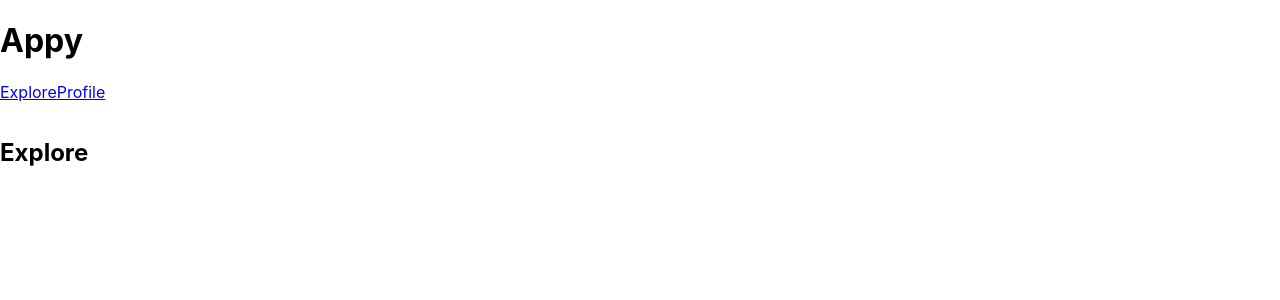
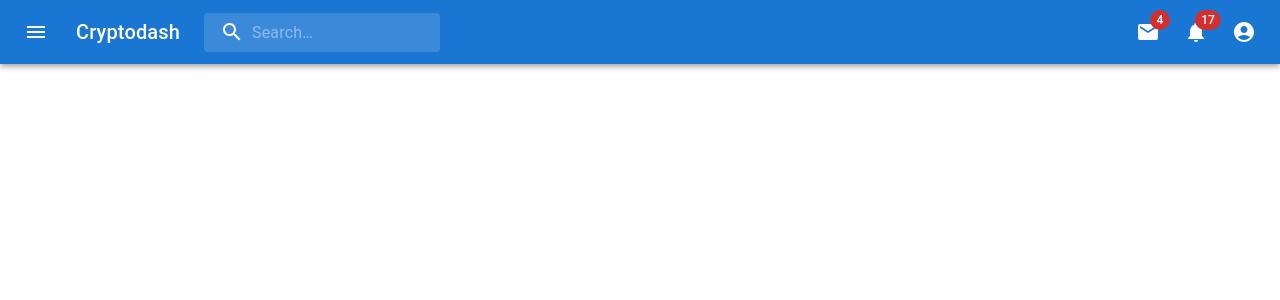
Before and after one commit to ktrom/cryptodash_client, a React (Create React App) app: page /explore in a window 1280 px wide. Shown: the top 300 px of the page. Built offline with nearby package versions, Linux system fonts and the light colour scheme.

Commit message:
added translation and navbar

```diff
--- a/package.json
+++ b/package.json
@@ -5,6 +5,7 @@
   "dependencies": {
     "@emotion/react": "^11.8.2",
     "@emotion/styled": "^11.8.1",
+    "@mui/icons-material": "^5.5.1",
     "@mui/material": "^5.5.3",
     "@testing-library/jest-dom": "^5.16.3",
     "@testing-library/react": "^12.1.4",
@@ -13,8 +14,10 @@
     "@types/node": "^16.11.26",
     "@types/react": "^17.0.43",
     "@types/react-dom": "^17.0.14",
+    "i18next": "^21.6.14",
     "react": "^17.0.2",
     "react-dom": "^17.0.2",
+    "react-i18next": "^11.16.2",
     "react-router-dom": "^6.2.2",
     "react-scripts": "^5.0.0",
     "typescript": "^4.6.3",
--- a/src/App.tsx
+++ b/src/App.tsx
@@ -1,6 +1,7 @@
 import React from "react";
 import "./App.css";
 import { Link, Outlet } from "react-router-dom";
+import { t } from "i18next";
 
 /**
  * Returns the application
@@ -11,8 +12,8 @@ function App() {
     <div>
       <h1>Appy</h1>
       <nav>
-        <Link to="/explore">Explore</Link>
-        <Link to="/profile">Profile</Link>
+        <Link to="/explore">{t("explore")}</Link>
+        <Link to="/profile">{t("profile")}</Link>
       </nav>
       <Outlet />
     </div>
--- /dev/null
+++ b/src/Components/AppBar/index.tsx
@@ -0,0 +1,239 @@
+import * as React from "react";
+import { styled, alpha } from "@mui/material/styles";
+import AppBar from "@mui/material/AppBar";
+import Box from "@mui/material/Box";
+import Toolbar from "@mui/material/Toolbar";
+import IconButton from "@mui/material/IconButton";
+import Typography from "@mui/material/Typography";
+import InputBase from "@mui/material/InputBase";
+import Badge from "@mui/material/Badge";
+import MenuItem from "@mui/material/MenuItem";
+import Menu from "@mui/material/Menu";
+import MenuIcon from "@mui/icons-material/Menu";
+import SearchIcon from "@mui/icons-material/Search";
+import AccountCircle from "@mui/icons-material/AccountCircle";
+import MailIcon from "@mui/icons-material/Mail";
+import NotificationsIcon from "@mui/icons-material/Notifications";
+import MoreIcon from "@mui/icons-material/MoreVert";
+import { t } from "i18next";
+
+const Search = styled("div")(({ theme }) => ({
+  position: "relative",
+  borderRadius: theme.shape.borderRadius,
+  backgroundColor: alpha(theme.palette.common.white, 0.15),
+  "&:hover": {
+    backgroundColor: alpha(theme.palette.common.white, 0.25),
+  },
+  marginRight: theme.spacing(2),
+  marginLeft: 0,
+  width: "100%",
+  [theme.breakpoints.up("sm")]: {
+    marginLeft: theme.spacing(3),
+    width: "auto",
+  },
+}));
+
+const SearchIconWrapper = styled("div")(({ theme }) => ({
+  padding: theme.spacing(0, 2),
+  height: "100%",
+  position: "absolute",
+  pointerEvents: "none",
+  display: "flex",
+  alignItems: "center",
+  justifyContent: "center",
+}));
+
+const StyledInputBase = styled(InputBase)(({ theme }) => ({
+  color: "inherit",
+  "& .MuiInputBase-input": {
+    padding: theme.spacing(1, 1, 1, 0),
+    // vertical padding + font size from searchIcon
+    paddingLeft: `calc(1em + ${theme.spacing(4)})`,
+    transition: theme.transitions.create("width"),
+    width: "100%",
+    [theme.breakpoints.up("md")]: {
+      width: "20ch",
+    },
+  },
+}));
+
+export default function PrimarySearchAppBar() {
+  const [anchorEl, setAnchorEl] = React.useState<null | HTMLElement>(null);
+  const [mobileMoreAnchorEl, setMobileMoreAnchorEl] =
+    React.useState<null | HTMLElement>(null);
+
+  const isMenuOpen = Boolean(anchorEl);
+  const isMobileMenuOpen = Boolean(mobileMoreAnchorEl);
+
+  const handleProfileMenuOpen = (event: React.MouseEvent<HTMLElement>) => {
+    setAnchorEl(event.currentTarget);
+  };
+
+  const handleMobileMenuClose = () => {
+    setMobileMoreAnchorEl(null);
+  };
+
+  const handleMenuClose = () => {
+    setAnchorEl(null);
+    handleMobileMenuClose();
+  };
+
+  const handleMobileMenuOpen = (event: React.MouseEvent<HTMLElement>) => {
+    setMobileMoreAnchorEl(event.currentTarget);
+  };
+
+  const menuId = "primary-search-account-menu";
+  const renderMenu = (
+    <Menu
+      anchorEl={anchorEl}
+      anchorOrigin={{
+        vertical: "top",
+        horizontal: "right",
+      }}
+      id={menuId}
+      keepMounted
+      transformOrigin={{
+        vertical: "top",
+        horizontal: "right",
+      }}
+      open={isMenuOpen}
+      onClose={handleMenuClose}
+    >
+      <MenuItem onClick={handleMenuClose}>{t("profile")}</MenuItem>
+      <MenuItem onClick={handleMenuClose}>My account</MenuItem>
+    </Menu>
+  );
+
+  const mobileMenuId = "primary-search-account-menu-mobile";
+  const renderMobileMenu = (
+    <Menu
+      anchorEl={mobileMoreAnchorEl}
+      anchorOrigin={{
+        vertical: "top",
+        horizontal: "right",
+      }}
+      id={mobileMenuId}
+      keepMounted
+      transformOrigin={{
+        vertical: "top",
+        horizontal: "right",
+      }}
+      open={isMobileMenuOpen}
+      onClose={handleMobileMenuClose}
+    >
+      <MenuItem>
+        <IconButton size="large" aria-label="show 4 new mails" color="inherit">
+          <Badge badgeContent={4} color="error">
+            <MailIcon />
+          </Badge>
+        </IconButton>
+        <p>Messages</p>
+      </MenuItem>
+      <MenuItem>
+        <IconButton
+          size="large"
+          aria-label="show 17 new notifications"
+          color="inherit"
+        >
+          <Badge badgeContent={17} color="error">
+            <NotificationsIcon />
+          </Badge>
+        </IconButton>
+        <p>Notifications</p>
+      </MenuItem>
+      <MenuItem onClick={handleProfileMenuOpen}>
+        <IconButton
+          size="large"
+          aria-label="account of current user"
+          aria-controls="primary-search-account-menu"
+          aria-haspopup="true"
+          color="inherit"
+        >
+          <AccountCircle />
+        </IconButton>
+        <p>Profile</p>
+      </MenuItem>
+    </Menu>
+  );
+
+  return (
+    <Box sx={{ flexGrow: 1 }}>
+      <AppBar position="static">
+        <Toolbar>
+          <IconButton
+            size="large"
+            edge="start"
+            color="inherit"
+            aria-label="open drawer"
+            sx={{ mr: 2 }}
+          >
+            <MenuIcon />
+          </IconButton>
+          <Typography
+            variant="h6"
+            noWrap
+            component="div"
+            sx={{ display: { xs: "none", sm: "block" } }}
+          >
+            {t("cryptodash")}
+          </Typography>
+          <Search>
+            <SearchIconWrapper>
+              <SearchIcon />
+            </SearchIconWrapper>
+            <StyledInputBase
+              placeholder="Search…"
+              inputProps={{ "aria-label": "search" }}
+            />
+          </Search>
+          <Box sx={{ flexGrow: 1 }} />
+          <Box sx={{ display: { xs: "none", md: "flex" } }}>
+            <IconButton
+              size="large"
+              aria-label="show 4 new mails"
+              color="inherit"
+            >
+              <Badge badgeContent={4} color="error">
+                <MailIcon />
+              </Badge>
+            </IconButton>
+            <IconButton
+              size="large"
+              aria-label="show 17 new notifications"
+              color="inherit"
+            >
+              <Badge badgeContent={17} color="error">
+                <NotificationsIcon />
+              </Badge>
+            </IconButton>
+            <IconButton
+              size="large"
+              edge="end"
+              aria-label="account of current user"
+              aria-controls={menuId}
+              aria-haspopup="true"
+              onClick={handleProfileMenuOpen}
+              color="inherit"
+            >
+              <AccountCircle />
+            </IconButton>
+          </Box>
+          <Box sx={{ display: { xs: "flex", md: "none" } }}>
+            <IconButton
+              size="large"
+              aria-label="show more"
+              aria-controls={mobileMenuId}
+              aria-haspopup="true"
+              onClick={handleMobileMenuOpen}
+              color="inherit"
+            >
+              <MoreIcon />
+            </IconButton>
+          </Box>
+        </Toolbar>
+      </AppBar>
+      {renderMobileMenu}
+      {renderMenu}
+    </Box>
+  );
+}
--- a/src/pages/explore/index.tsx
+++ b/src/Pages/ExplorePage/index.tsx
@@ -1,3 +1,4 @@
+import { t } from "i18next";
 import React from "react";
 
 /**
@@ -7,7 +8,7 @@ import React from "react";
 export default function ExplorePage() {
   return (
     <main style={{ padding: "1rem 0" }}>
-      <h2>Explore</h2>
+      <h2>{t("explore")}</h2>
     </main>
   );
 }
--- /dev/null
+++ b/src/Pages/PageNotFoundPage/index.tsx
@@ -0,0 +1,16 @@
+import { t } from "i18next";
+import React from "react";
+import { Link } from "react-router-dom";
+
+/**
+ * Functional component for the Page Not Found Page
+ * @return {JsxElement} Component for the Page Not Found Page
+ */
+export default function PageNotFoundPage() {
+  return (
+    <main style={{ padding: "1rem 0" }}>
+      <h2>{t("pageNotFound")}</h2>
+      <Link to="/">{t("home")}</Link>
+    </main>
+  );
+}
--- a/src/pages/profile/index.tsx
+++ b/src/Pages/ProfilePage/index.tsx
@@ -1,3 +1,4 @@
+import { t } from "i18next";
 import React from "react";
 
 /**
@@ -7,7 +8,7 @@ import React from "react";
 export default function ProfilePage() {
   return (
     <main style={{ padding: "1rem 0" }}>
-      <h2>Profile</h2>
+      <h2>{t("profile")}</h2>
     </main>
   );
 }
--- /dev/null
+++ b/src/i18next/i18n.js
@@ -0,0 +1,28 @@
+import i18n from "i18next";
+import { useCallback } from "react";
+import { initReactI18next } from "react-i18next";
+const enTranslation = require("./translation_en-us.json");
+const vnTranslation = require("./translation_vn.json");
+
+// the translations
+// (tip move them in a JSON file and import them,
+// or even better, manage them separated from your code: https://react.i18next.com/guides/multiple-translation-files)
+const resources = {
+  en: enTranslation,
+  vn: vnTranslation,
+};
+
+i18n
+  .use(initReactI18next) // passes i18n down to react-i18next
+  .init({
+    resources,
+    lng: "en", // language to use, more information here: https://www.i18next.com/overview/configuration-options#languages-namespaces-resources
+    // you can use the i18n.changeLanguage function to change the language manually: https://www.i18next.com/overview/api#changelanguage
+    // if you're using a language detector, do not define the lng option
+
+    interpolation: {
+      escapeValue: false // react already safes from xss
+    }
+  });
+
+  export default i18n;
--- /dev/null
+++ b/src/i18next/translation_en-us.json
@@ -0,0 +1,9 @@
+{
+    "translation": {
+      "cryptodash": "Cryptodash",
+      "explore": "Explore",
+      "home": "Home",
+      "pageNotFound": "Page Not Found!",
+      "profile": "Profile"
+    }
+}
--- /dev/null
+++ b/src/i18next/translation_vn.json
@@ -0,0 +1,8 @@
+{
+    "translation": {
+      "explore": "Khám phá",
+      "home": "Trang chủ",
+      "pageNotFound": "Không tìm thấy trang!",
+      "profile": "Hồ sơ"
+    }
+}
--- a/src/index.tsx
+++ b/src/index.tsx
@@ -4,16 +4,21 @@ import "./index.css";
 import App from "./App";
 import reportWebVitals from "./reportWebVitals";
 import { BrowserRouter, Route, Routes } from "react-router-dom";
-import ExplorePage from "./pages/explore";
-import ProfilePage from "./pages/profile";
+import ExplorePage from "./Pages/ExplorePage";
+import ProfilePage from "./Pages/ProfilePage";
+import PageNotFoundPage from "./Pages/PageNotFoundPage";
+import "./i18next/i18n";
+import { t } from "i18next";
+import AppBar from "./Components/AppBar";
 
 ReactDOM.render(
   <BrowserRouter>
     <Routes>
-      <Route path="/" element={<App />}>
+      <Route path="/" element={<AppBar />}>
         <Route path="profile" element={<ProfilePage />} />
         <Route path="explore" element={<ExplorePage />} />
       </Route>
+      <Route path="*" element={<PageNotFoundPage />} />
     </Routes>
   </BrowserRouter>,
   document.getElementById("root")
```
Also changed, not shown: resources.txt, 2 other files (tests, documents, lock files or other folders).
